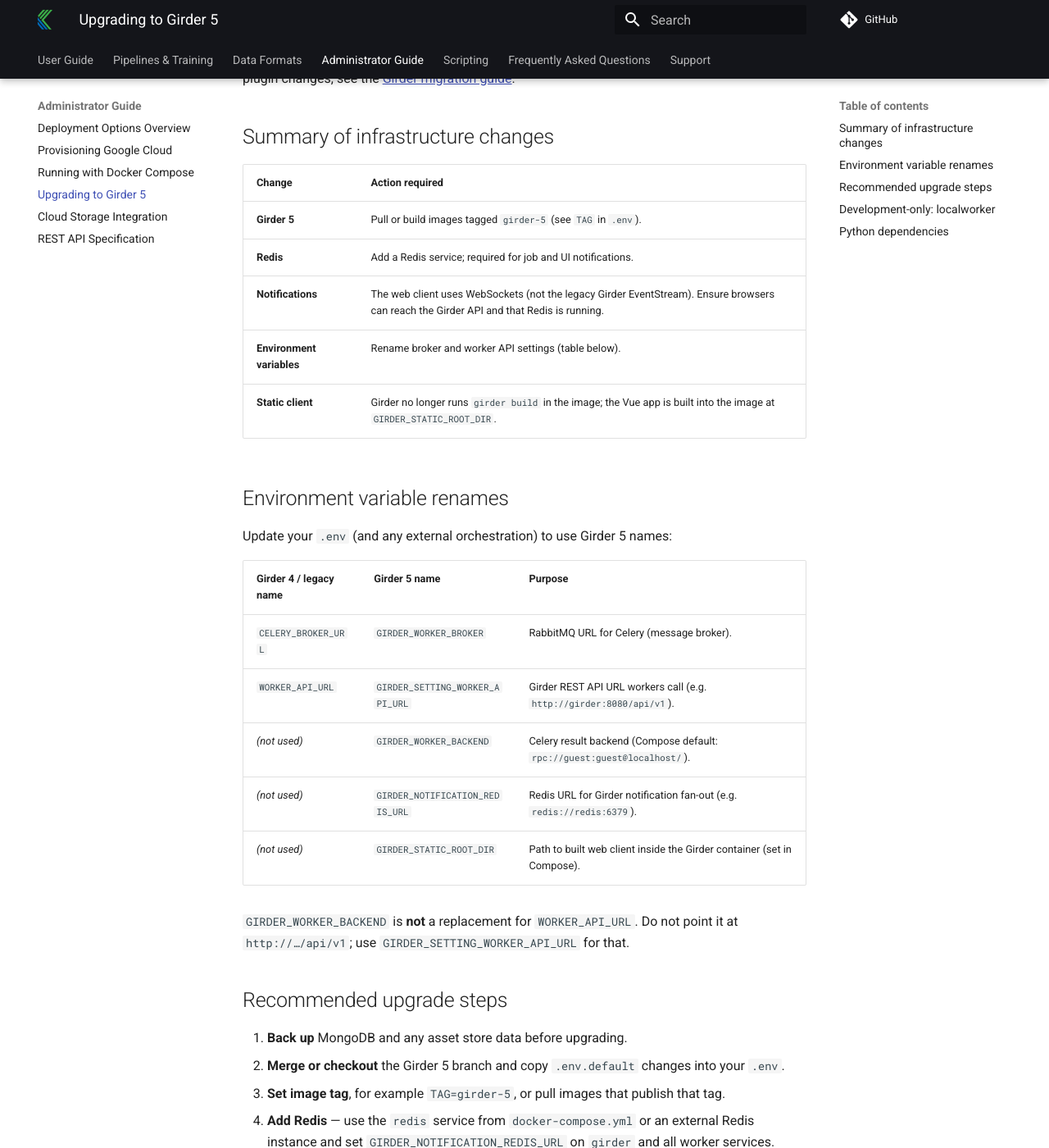
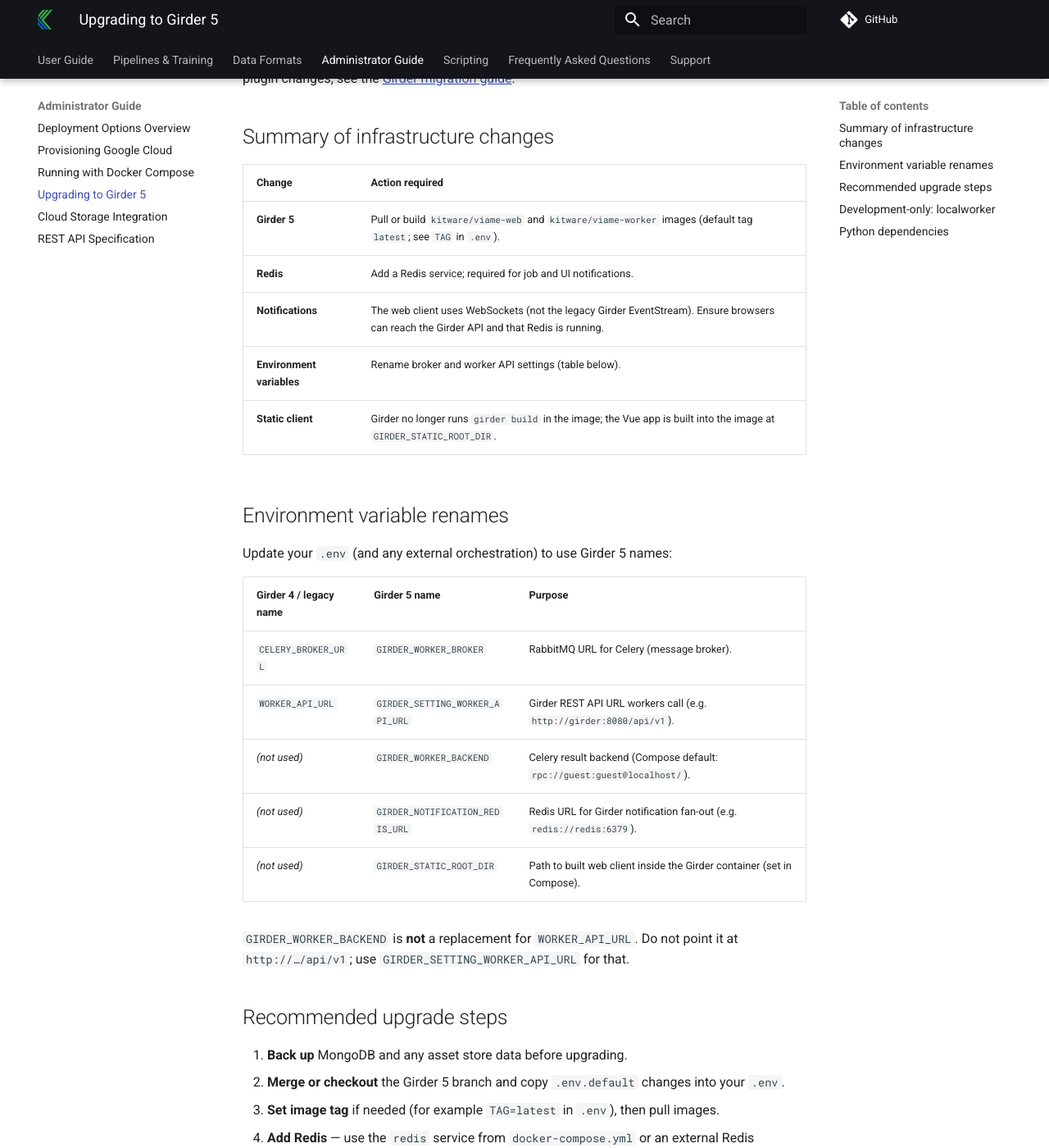
Before and after one commit to Kitware/dive, an MkDocs documentation site: the page built from docs/Deployment-Girder-5-Upgrade.md, in a window 1280 px wide and 1400 px high, scrolled down 263 px. Shown: the whole window at 82% size. Built offline with MkDocs 1.6.1 and Material for MkDocs 9.7.7, drawn with Linux system fonts in a browser that asks for light colours; comment, search, counter and statistics services are not loaded.

Commit message:
swap back to using latest,cpu,gpu tags for images (#1655)

```diff
--- a/docs/Deployment-Girder-5-Upgrade.md
+++ b/docs/Deployment-Girder-5-Upgrade.md
@@ -8,7 +8,7 @@ For general deployment steps, see [Running with Docker Compose](Deployment-Docke
 
 | Change | Action required |
 |--------|-----------------|
-| **Girder 5** | Pull or build images tagged `girder-5` (see `TAG` in `.env`). |
+| **Girder 5** | Pull or build `kitware/viame-web` and `kitware/viame-worker` images (default tag `latest`; see `TAG` in `.env`). |
 | **Redis** | Add a Redis service; required for job and UI notifications. |
 | **Notifications** | The web client uses WebSockets (not the legacy Girder EventStream). Ensure browsers can reach the Girder API and that Redis is running. |
 | **Environment variables** | Rename broker and worker API settings (table below). |
@@ -32,7 +32,7 @@ Update your `.env` (and any external orchestration) to use Girder 5 names:
 
 1. **Back up** MongoDB and any asset store data before upgrading.
 2. **Merge or checkout** the Girder 5 branch and copy `.env.default` changes into your `.env`.
-3. **Set image tag**, for example `TAG=girder-5`, or pull images that publish that tag.
+3. **Set image tag** if needed (for example `TAG=latest` in `.env`), then pull images.
 4. **Add Redis** — use the `redis` service from `docker-compose.yml` or an external Redis instance and set `GIRDER_NOTIFICATION_REDIS_URL` on `girder` and all worker services.
 5. **Rename variables** in `.env` per the table above.
 6. **Multi-node deployments:** set `GIRDER_WORKER_BROKER` to your RabbitMQ URL and `GIRDER_SETTING_WORKER_API_URL` to your Girder API URL on every worker host; workers must reach Redis used by the web tier if they rely on notification-related features configured in Compose.
```
Also changed, not shown: docker-compose.yml (+4 -4 lines), docs/Deployment-Docker-Compose.md (+2 -2 lines), 2 other files.
